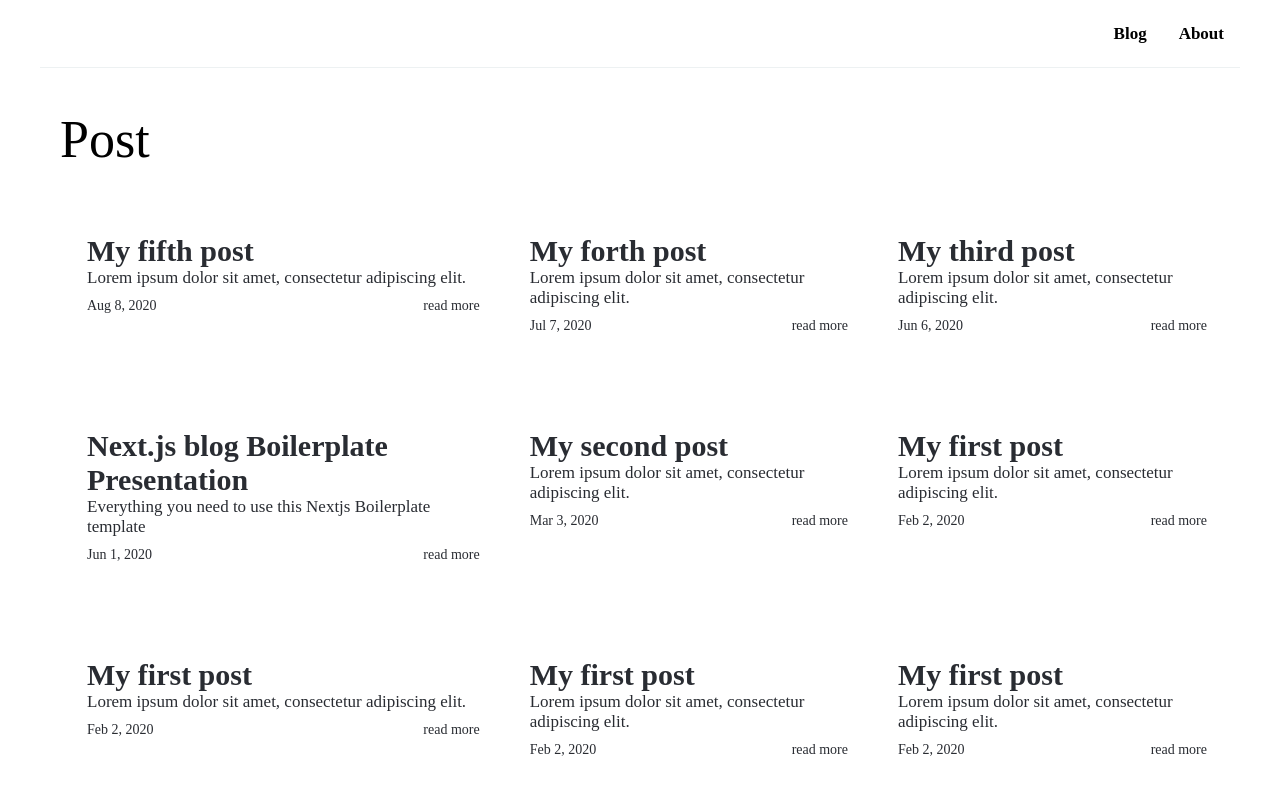
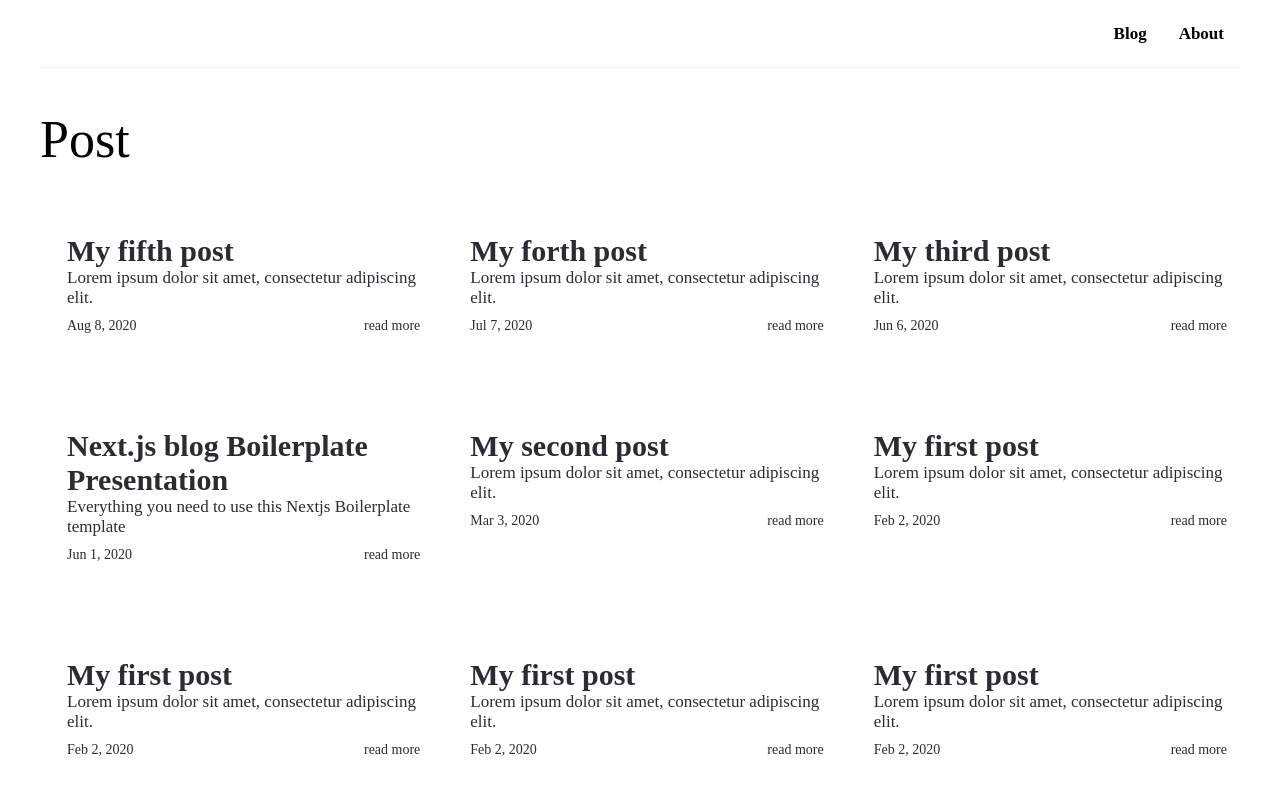
Before and after one commit to MinByeongChan/minbyeongchan.github.io, a Next.js app: page / in a window 1280 px wide. Shown: the top 800 px of the page. Built offline with nearby package versions, Linux system fonts and the light colour scheme.

Commit message:
포스트 컴포넌트 수정

```diff
--- a/src/blog/BlogGallery.tsx
+++ b/src/blog/BlogGallery.tsx
@@ -14,7 +14,9 @@ export type IBlogGalleryProps = {
 };
 
 const Layout = styled.div`
-  padding: 42px 60px 0 60px;
+  max-width: 1200px;
+  margin: 0 auto;
+  padding: 42px 20px 0 20px;
 `;
 
 const TopText = styled.div`
@@ -25,15 +27,14 @@ const TopText = styled.div`
 
 const GalleryWrapper = styled.div(() => ({
   display: 'grid',
-  width: '100%',
   justifyContent: 'center',
-  gridTemplateColumns: 'auto auto auto',
+  gridTemplateColumns: '1fr 1fr 1fr',
   gridGap: '10px',
   '@media screen and (min-width: 481px) and (max-width: 1080px)': {
-    gridTemplateColumns: 'auto auto',
+    gridTemplateColumns: '1fr 1fr',
   },
   '@media screen and (min-width: 0px) and (max-width: 480px)': {
-    gridTemplateColumns: 'auto',
+    gridTemplateColumns: '1fr',
   },
 }));
 
```
